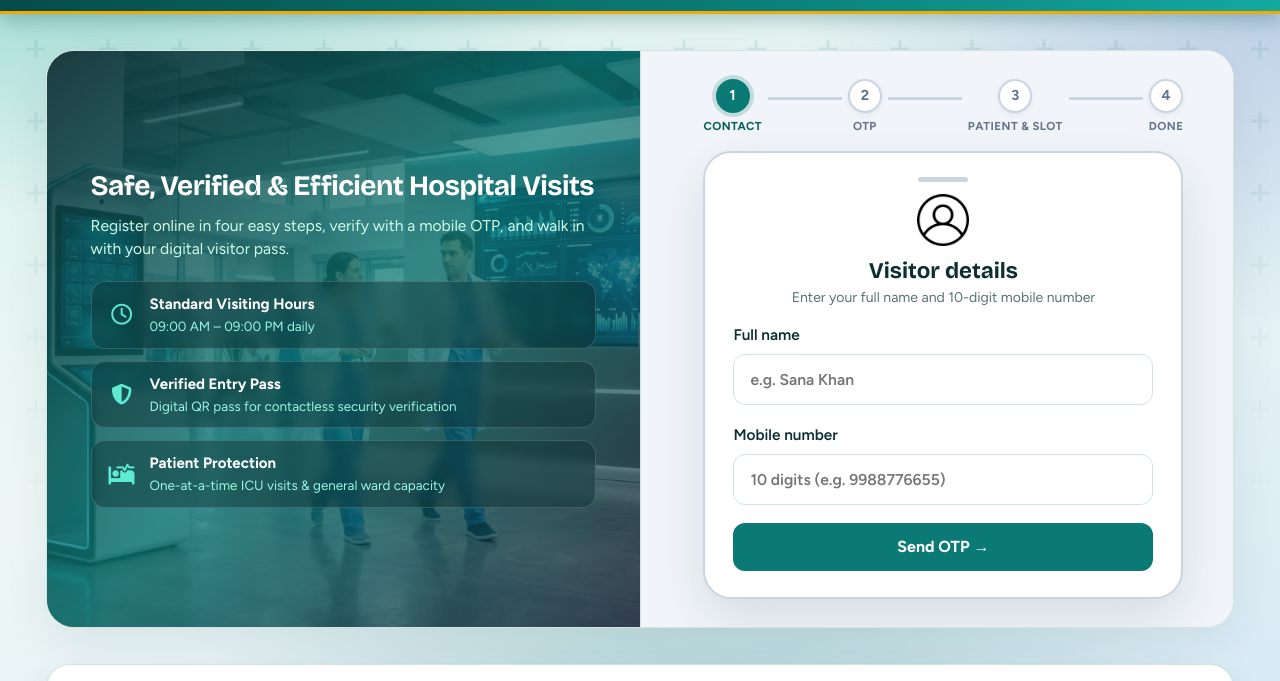
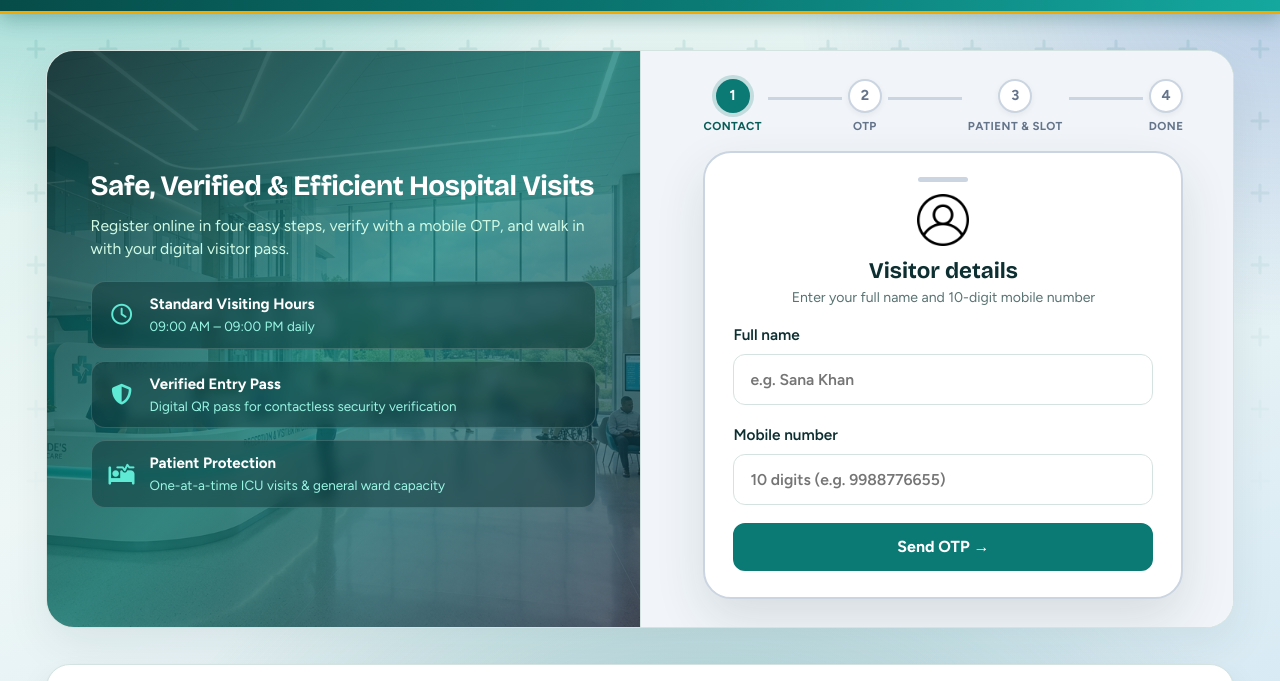
Before and after one commit to CoderAalok/ZeroProjects, a plain HTML site: page CarePass_Visitor_Management/visitor.html in a window 1280 px wide. Shown: the part 59-740 px from the top of the page. Drawn offline with nearby package versions, Linux system fonts and the light colour scheme.

Commit message:
Refactor CSS styles and update HTML titles for consistency

```diff
--- a/CarePass_Visitor_Management/css/portal-split.css
+++ b/CarePass_Visitor_Management/css/portal-split.css
@@ -1,10 +1,3 @@
-/* ==========================================================================
-   portal-split.css - CarePass Visitor Management
-   Shared by the Visitor and Staff portals (they use the same layout):
-   hospital image panel + highlights, phone-style frame, step indicator.
-   Load order: common.css -> portal-split.css -> visitor.css / staff.css
-   ========================================================================== */
-
 /* 1. SPLIT PORTAL LAYOUT & RECEPTION PANEL --------------------------------- */
 .portal-split-layout {
   display: grid;
@@ -19,7 +12,6 @@
 }
 
 .split-image-panel {
-  background-image: url('../images/hospital-reception.jpg');
   background-size: cover;
   background-position: center center;
   position: relative;
--- a/CarePass_Visitor_Management/css/staff.css
+++ b/CarePass_Visitor_Management/css/staff.css
@@ -9,6 +9,10 @@
 /* The sign-in title is a little larger than the visitor steps' titles. */
 .staff-frame-device .device-screen-header h2 {
   font-size: 1.55rem;
+}
+
+.split-image-panel {
+  background-image: url('../images/hospital-reception.jpg');
 }
 
 /* 2. PASSWORD TOGGLE ------------------------------------------------------- */
--- a/CarePass_Visitor_Management/css/visitor.css
+++ b/CarePass_Visitor_Management/css/visitor.css
@@ -1,13 +1,8 @@
-/* ==========================================================================
-   visitor.css - CarePass Visitor Management
-   Visitor-only styles: multi-step flow, progress track, request cards, passes.
-   (The split layout and phone frame live in portal-split.css.)
-   ========================================================================== */
-
 /* 1. MULTI-STEP FLOW INSIDE VISITOR FRAME ---------------------------------- */
 .flow-step {
   animation: fadeIn 0.22s ease-in-out;
 }
+
 
 @keyframes fadeIn {
   from { opacity: 0; transform: translateY(6px); }
@@ -224,3 +219,8 @@
   margin: 0;
   padding: 0;
 }
+
+/* Visitor left side image */
+.split-image-panel {
+  background-image: url('../images/hospital-bg.jpg');
+}
```
Also changed, not shown: CarePass_Visitor_Management/index.html (+1 -1 lines), CarePass_Visitor_Management/patient.html (+2 -0 lines), 2 other files.
